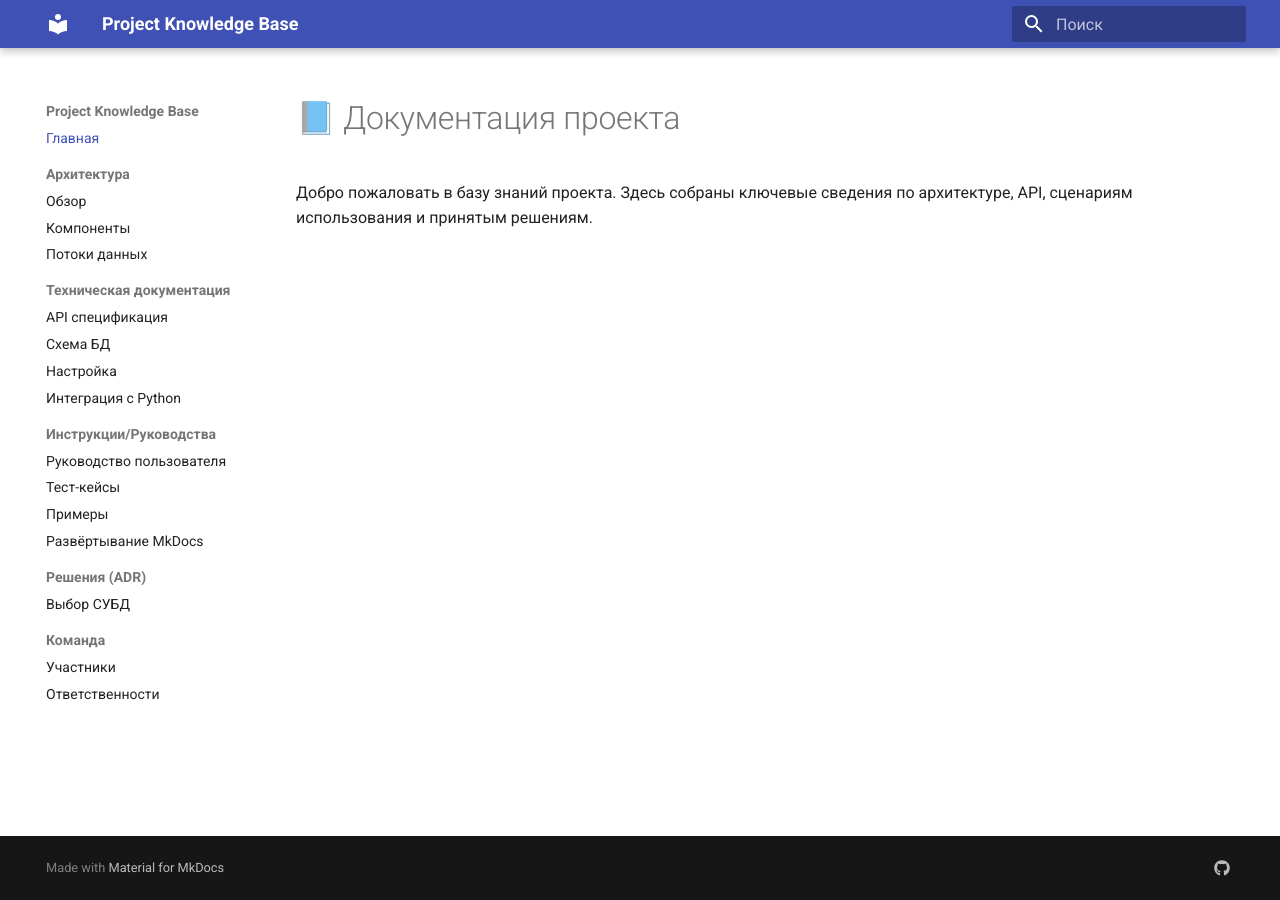
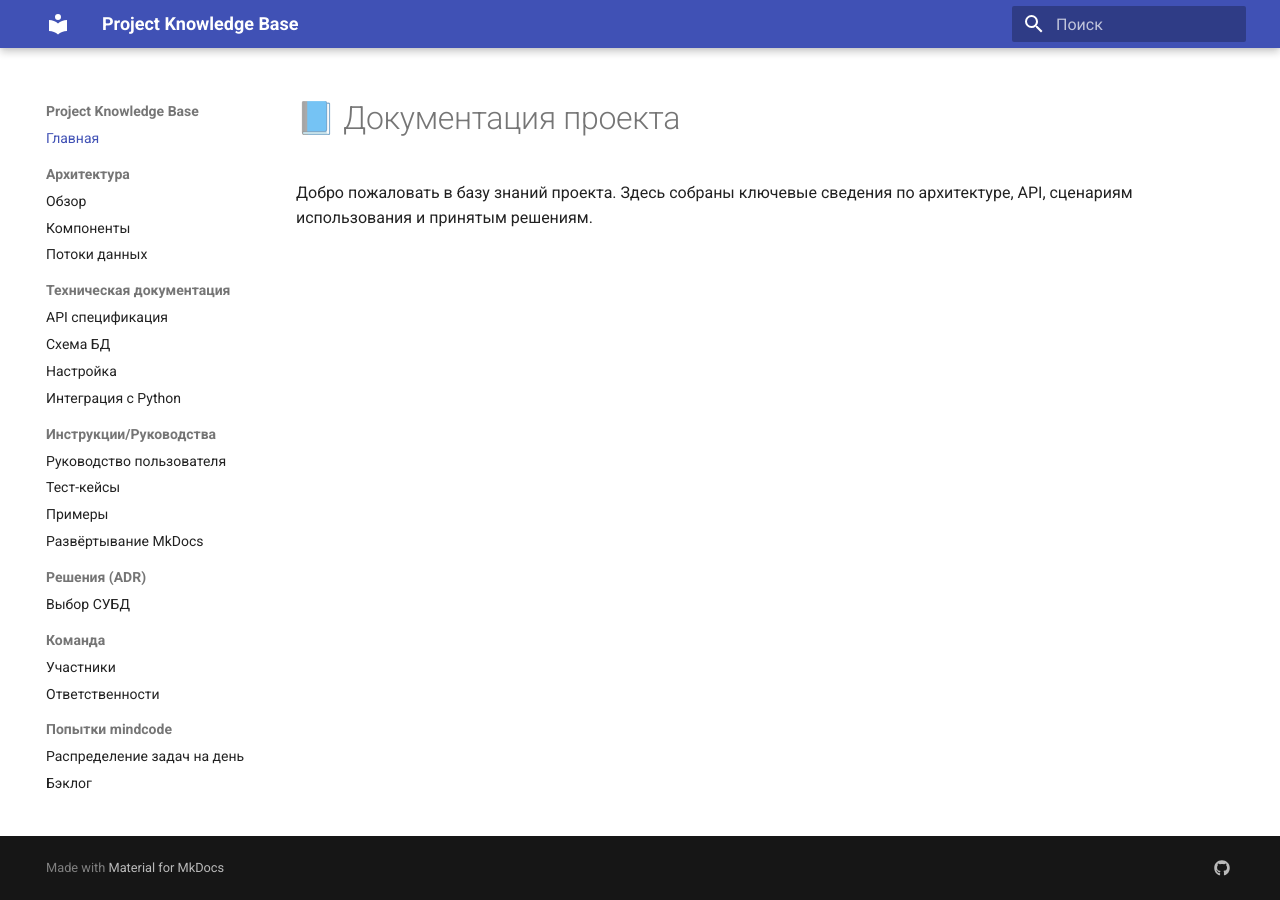
Before and after one commit to RadGadzhi/fgdrilling, an MkDocs documentation site: the page built from docs/README.md, in a window 1280 px wide. Built offline with MkDocs 1.6.1 and Material for MkDocs 9.7.7, drawn with Linux system fonts in a browser that asks for light colours.

Commit message:
обновление mkdocs

```diff
--- a/mkdocs.yml
+++ b/mkdocs.yml
@@ -36,6 +36,9 @@ nav:
   - Команда:
       - Участники: team/contributors.md
       - Ответственности: team/responsibilities.md
+  - Попытки mindcode:
+      - Распределение задач на день: mindcode/timetable.md
+      - Бэклог: mindcode/backlog.md
 
 
 markdown_extensions:
```
